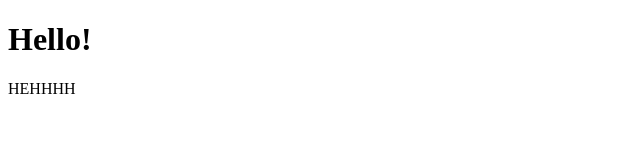
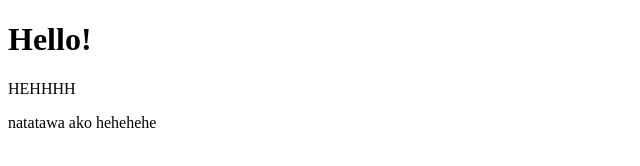
Before and after one commit to kiraa-pixel/Student-Registration-Module, a plain HTML site: page index.html in a window 1280 px wide. Shown: the whole page, without its empty margins (0-640 px from the left). Drawn offline with Linux system fonts and the light colour scheme.

Commit message:
Update index.html

```diff
--- a/index.html
+++ b/index.html
@@ -8,5 +8,6 @@
 <body>
     <h1>Hello!</h1>
     <p>HEHHHH</p>
+    <p></p>natatawa ako hehehehe</p>
 </body>
 </html>
```
